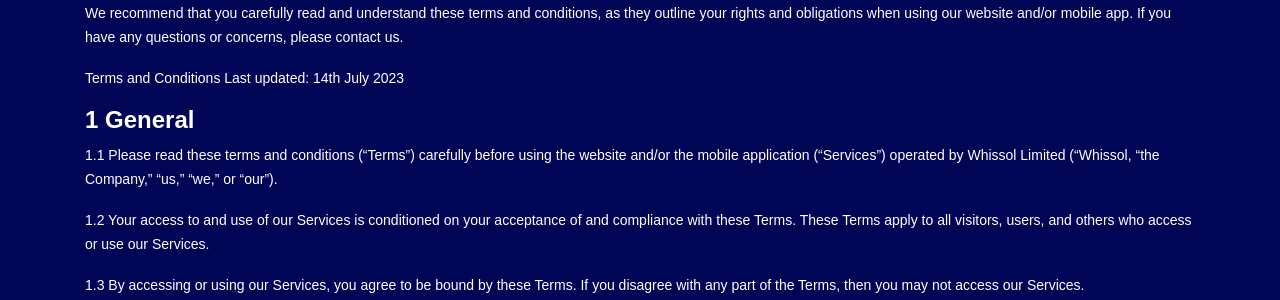
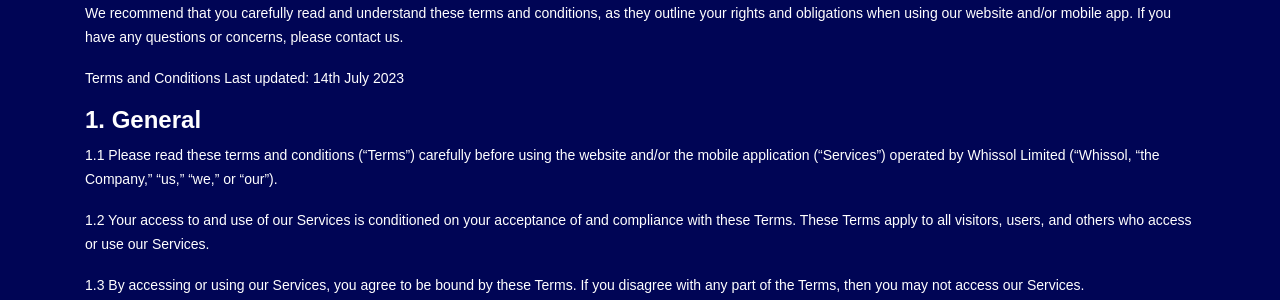
Before and after one commit to dbbill/dbbill.github.io, a Jekyll site: the page built from termsandconditions.md, in a window 1280 px wide and 900 px high, scrolled down 380 px. Shown: the part 154-454 px from the top of the window. Built offline with Jekyll 4.4.1, drawn with Linux system fonts in a browser that asks for light colours; nearby versions of some CDN libraries; some web fonts are replaced.

```diff
--- a/termsandconditions.md
+++ b/termsandconditions.md
@@ -12,7 +12,7 @@ We recommend that you carefully read and understand these terms and conditions,
 
 Terms and Conditions Last updated: 14th July 2023
 
-#### 1 General
+#### 1. General
 
 1.1 Please read these terms and conditions ("Terms") carefully before using the website and/or the mobile application ("Services") operated by Whissol Limited (“Whissol, "the Company," "us," "we," or "our").
 
```
